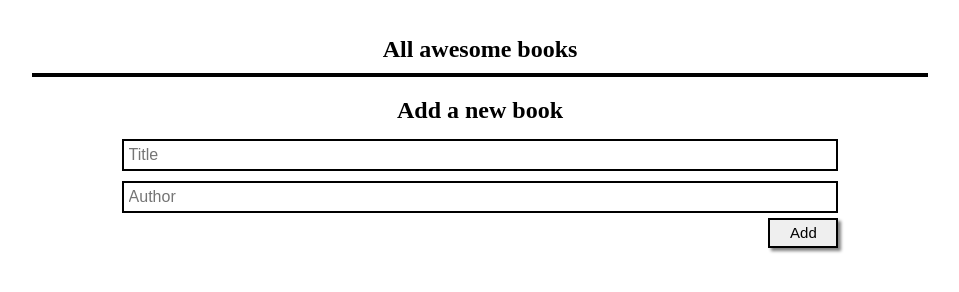
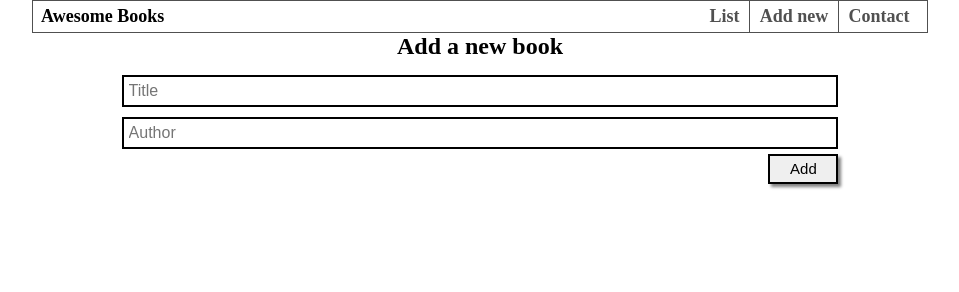
Before and after one commit to Chaseknis/book_storage, a website: page index.html in a window 1280 px wide. Shown: the whole page, without its empty margins (160-1119 px from the left). Drawn offline with Linux system fonts and the light colour scheme.

Commit message:
create javscript for dynamic website

```diff
--- a/index.html
+++ b/index.html
@@ -8,6 +8,22 @@
     <link rel="stylesheet" href="style.css">
 </head>
 <body>
+  <header>
+    <nav>
+        <h2>Awesome Books</h2>
+        <ul>
+            <li id = "list">
+                <a href="#list">List</a>
+            </li>
+            <li id="addnew">
+                <a href="#addnew">Add new</a>
+            </li>
+            <li id="Contact">
+                <a href="#contact">Contact</a>
+            </li>
+        </ul>
+    </nav>
+  </header>
   <main>
   <section id="top">
     <h2>All awesome books</h2>
@@ -16,7 +32,7 @@
       </div>
   </section>
 
-      <section class="add">
+  <section id="add">
     <h2>Add a new book</h2>
    <form action="" id="form">
     <input type="text" placeholder="Title" id="title">
@@ -24,6 +40,10 @@
   <button type="submit" >Add</button>
   </form>
 </section>
+
+<section id="contact">
+
+</section>
   </main>
   <script src="main.js"></script>
 </body>
--- a/main.js
+++ b/main.js
@@ -83,3 +83,27 @@ window.addEventListener('load', () => {
     });
   }
 });
+
+const list = document.querySelector('#list');
+const addnew = document.querySelector('#addnew');
+const contact = document.querySelector('#contact');
+const li = document.querySelector('#top');
+const add = document.querySelector('#add');
+
+function hide(owner, other, oda) {
+  owner.style.display = 'block';
+  other.style.display = 'none';
+  oda.style.display = 'none';
+}
+
+list.addEventListener('click', () => {
+  hide(li, add, contact);
+});
+
+addnew.addEventListener('click', () => {
+  hide(add, li, contact);
+});
+
+contact.addEventListener('click', () => {
+  hide(contact, add, li);
+});
--- a/style.css
+++ b/style.css
@@ -1,12 +1,49 @@
-body {
-  width: 70%;
-  margin: 0 auto;
-  padding: 1rem;
+* {
+  padding: 0;
+  margin: 0;
+  box-sizing: border-box;
+}
+
+header {
+  border: 1px solid rgb(80, 80, 80);
+  padding: 0 0.5rem;
+}
+
+nav {
+  display: flex;
+  align-items: center;
+  justify-content: space-between;
+}
+
+nav h2 {
+  font-size: 18px;
+}
+
+nav ul {
+  display: flex;
+  align-items: center;
+}
+
+nav li {
+  list-style: none;
+  border-right: 1px solid rgb(80, 80, 80);
+  padding: 0.3rem;
+}
+
+nav li:last-child {
+  border: none;
+}
+
+nav li a {
+  text-align: center;
+  text-decoration: none;
+  color: rgb(80, 80, 80);
+  font-size: 13px;
+  font-weight: 600;
 }
 
 .all {
   border: 2px solid black;
-  padding: 0 1rem;
 }
 
 section h2 {
@@ -14,10 +51,15 @@ section h2 {
   margin-bottom: 10px;
 }
 
+#top {
+  display: none;
+}
+
 .each {
   display: flex;
   justify-content: space-between;
   align-items: center;
+  padding: 5px 0.5rem;
 }
 
 .each p {
@@ -25,22 +67,26 @@ section h2 {
   font-weight: 600;
 }
 
-.add form {
+.each:nth-child(odd) {
+  background-color: whitesmoke;
+}
+
+#add form {
   display: flex;
   flex-direction: column;
   width: 80%;
   margin: 0 auto;
 }
 
-.add input {
+#add input {
   margin: 5px 0;
   border: 2px solid black;
   padding: 5px;
   font-size: 16px;
 }
 
-.add button,
-.each button {
+.each button,
+#add button {
   width: 70px;
   margin-left: auto;
   border: 2px solid black;
@@ -48,3 +94,22 @@ section h2 {
   height: 30px;
   box-shadow: 3px 3px 3px 0 gray;
 }
+
+#contact {
+  display: none;
+}
+
+@media (min-width: 768px) {
+  body {
+    width: 70%;
+    margin: 0 auto;
+  }
+
+  nav li {
+    padding: 0.3rem 0.6rem;
+  }
+
+  nav li a {
+    font-size: 18px;
+  }
+}
```
Lines whose indentation alone changed are shown as unchanged.
